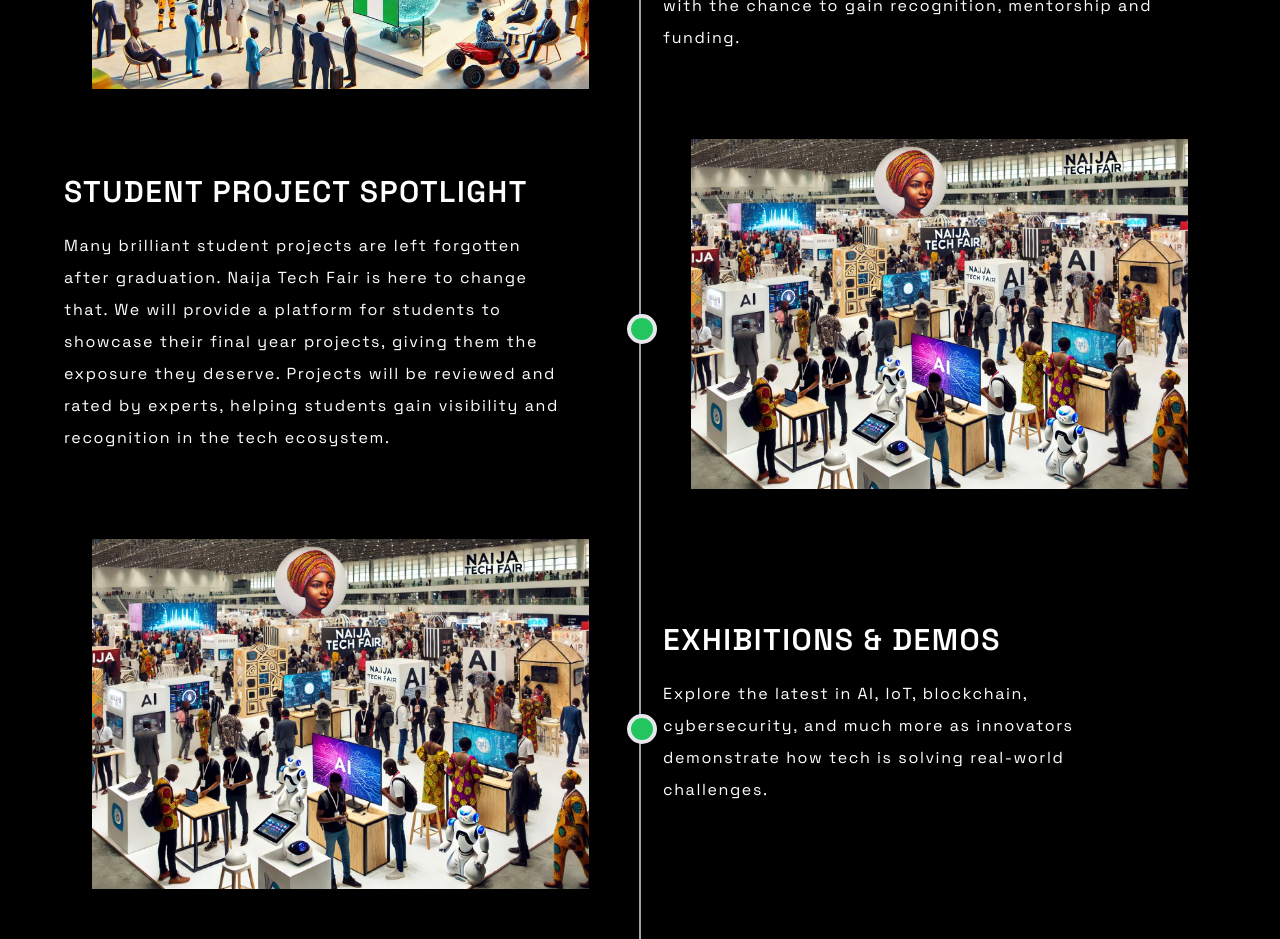
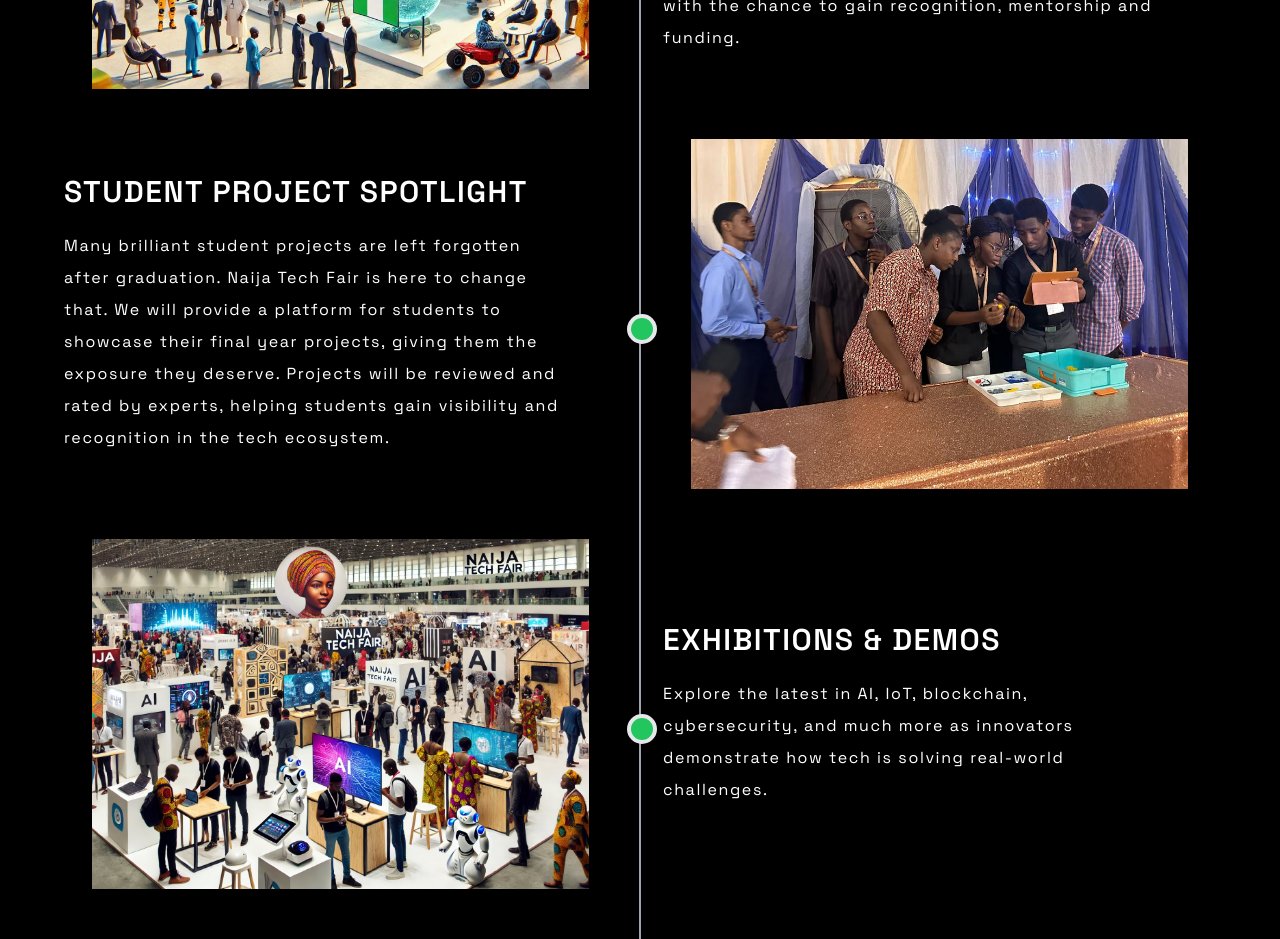
Before and after one commit to Elemo9/ntf, a Next.js app: page / in a window 1280 px wide. Shown: the part 3740-4679 px from the top of the page. Built offline with nearby package versions, Linux system fonts and the light colour scheme.

Commit message:
More changes

```diff
--- a/src/app/_components/WhyAttendOTF2025.tsx
+++ b/src/app/_components/WhyAttendOTF2025.tsx
@@ -4,6 +4,7 @@
 import showcaseImg from "../../../public/assets/WhatsApp Image 2024-10-09 at 12.53.42_aed98bd9.jpg";
 import studentImg from "../../../public/assets/WhatsApp Image 2024-10-08 at 18.40.19_0db63cc4.jpg";
 import exhibitionImg from "../../../public/assets/exhibitionanddemosImage.webp"
+import exhibitionImg2 from "../../../public/assets/WhatsApp Image 2024-10-08 at 16.28.34_dfcea667.jpg"
 import handsOnImg from "../../../public/assets/WhatsApp Image 2024-10-09 at 12.40.27_98d62fa2.jpg";
 import hackathonImg from "../../../public/assets/WhatsApp Image 2024-10-08 at 15.48.02_75a78c30.jpg";
 import pitchImg from "../../../public/assets/proxy-image.jpeg";
@@ -84,7 +85,7 @@
                     whileInView={"show"}
                     viewport={{once:false, amount:0.3}}
                     className='w-[48%] max-lg:w-full h-full flex items-center justify-center'>
-                    <Image alt='' src={exhibitionImg} className='w-[90%] max-lg:w-full object-cover h-[350px] '/>
+                    <Image alt='' src={exhibitionImg2} className='w-[90%] max-lg:w-full object-cover h-[350px] '/>
                 </motion.div>
             </div>
 
```
